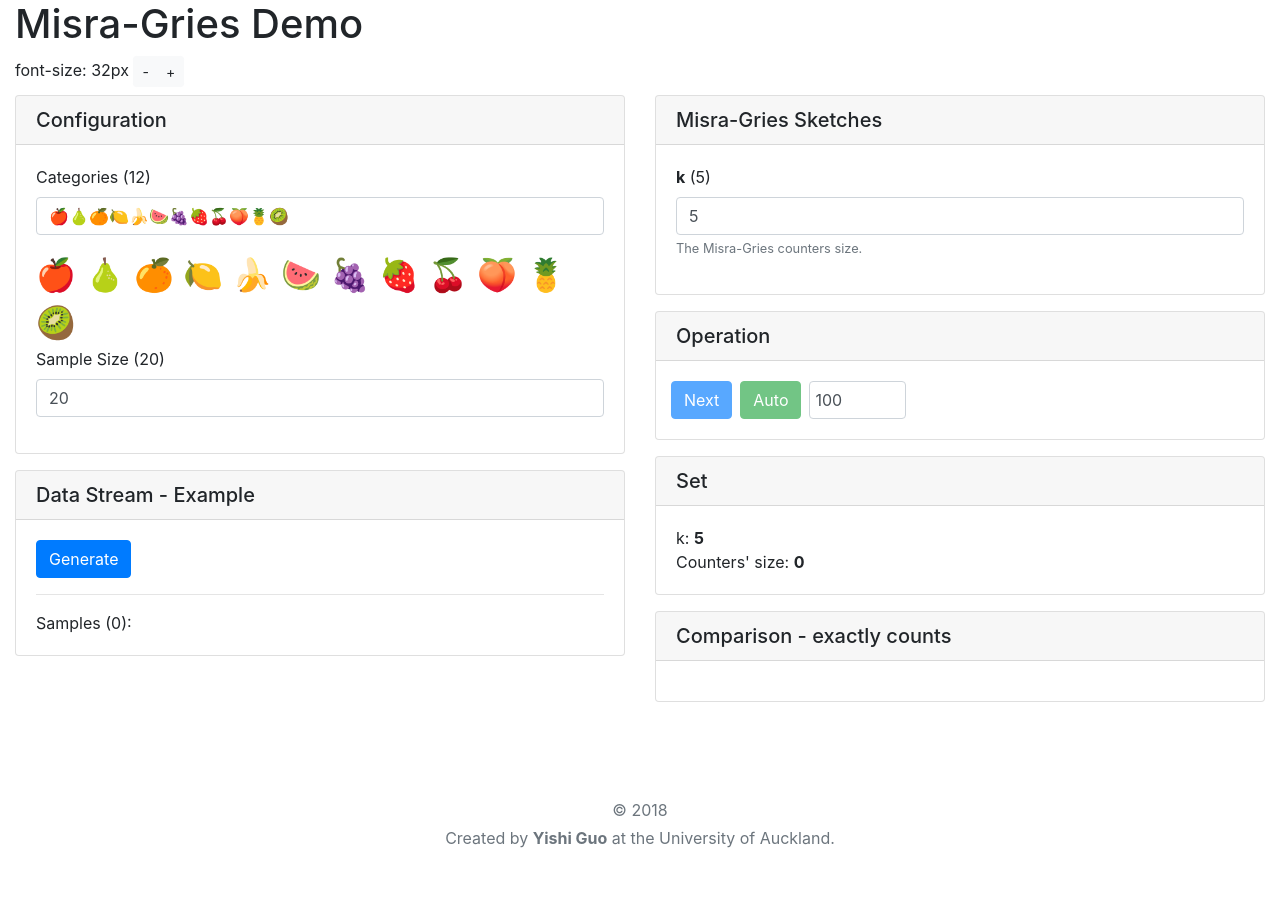
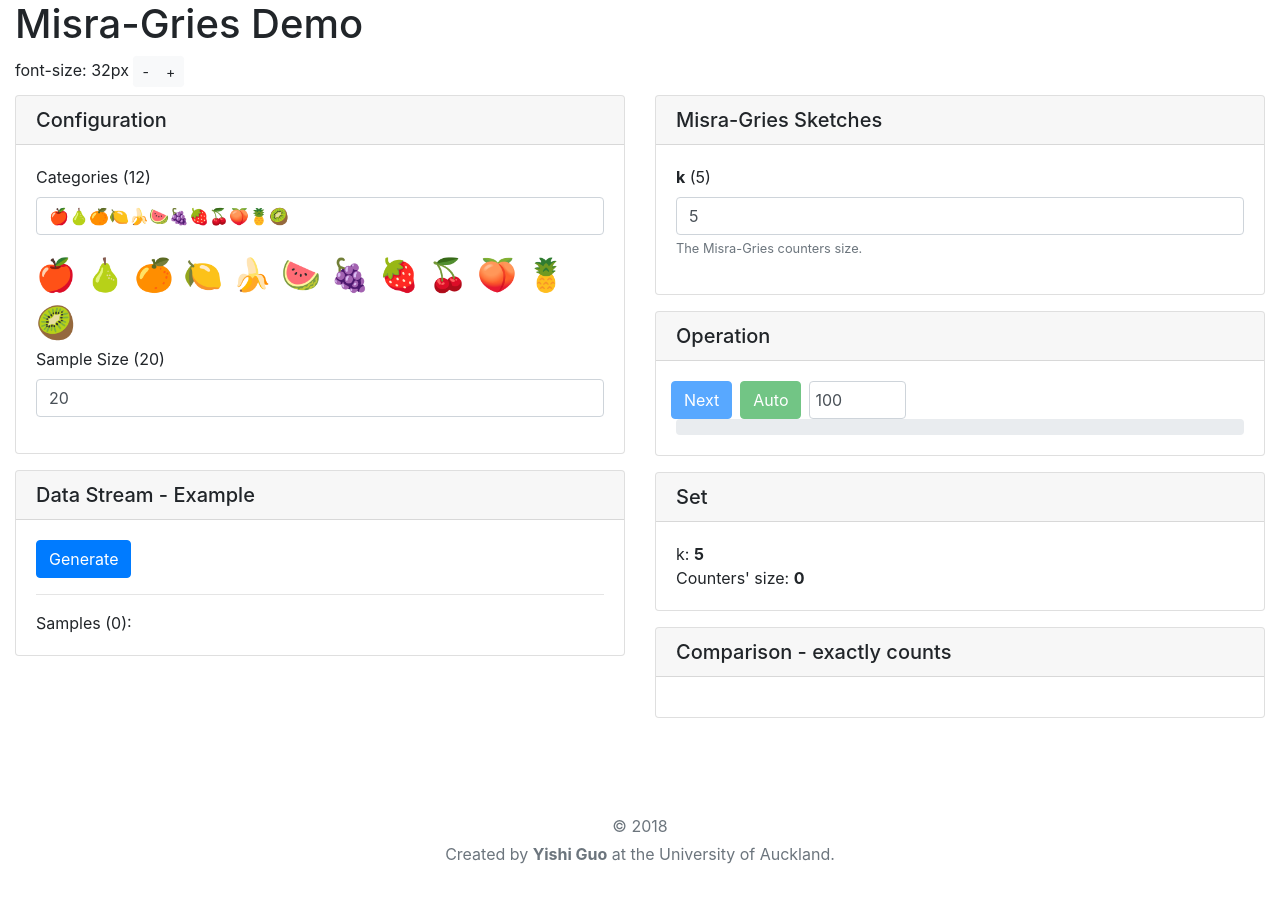
Before and after one commit to e10101/sketches, an Angular app: page / in a window 1280 px wide. Shown: the top 902 px of the page. Built offline with nearby package versions, Linux system fonts and the light colour scheme.

Commit message:
Add a progress bar

```diff
--- a/src/app/misra-gries/misra-gries.component.html
+++ b/src/app/misra-gries/misra-gries.component.html
@@ -121,6 +121,12 @@
               </div>
 
             </div>
+            <!-- Progress -->
+            <div>
+              <div class="progress">
+                <div class="progress-bar progress-bar-striped" role="progressbar" [ngStyle]="{'width': (100 * currentIndex / sample.length) + '%'}"></div>
+              </div>
+            </div>
           </form>
         </div>
       </div>
```
